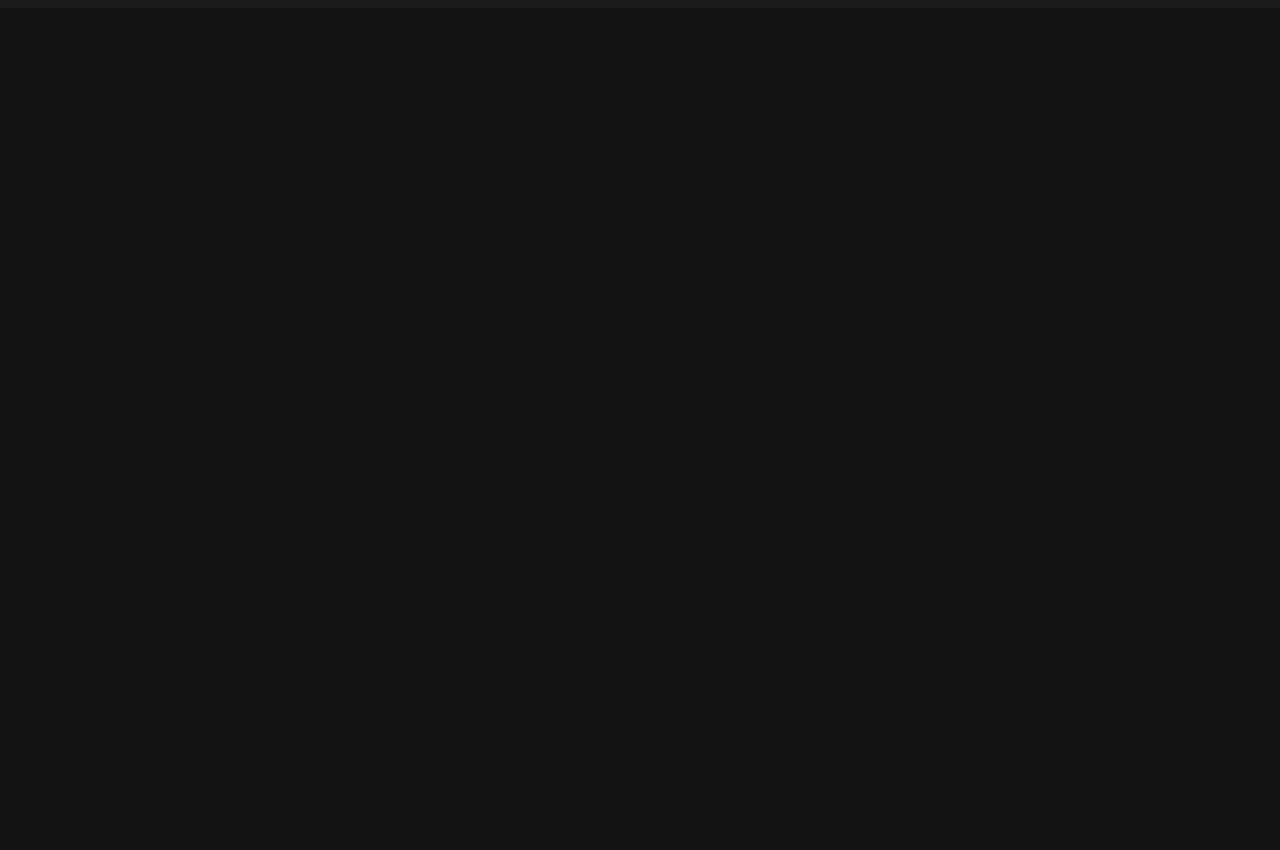
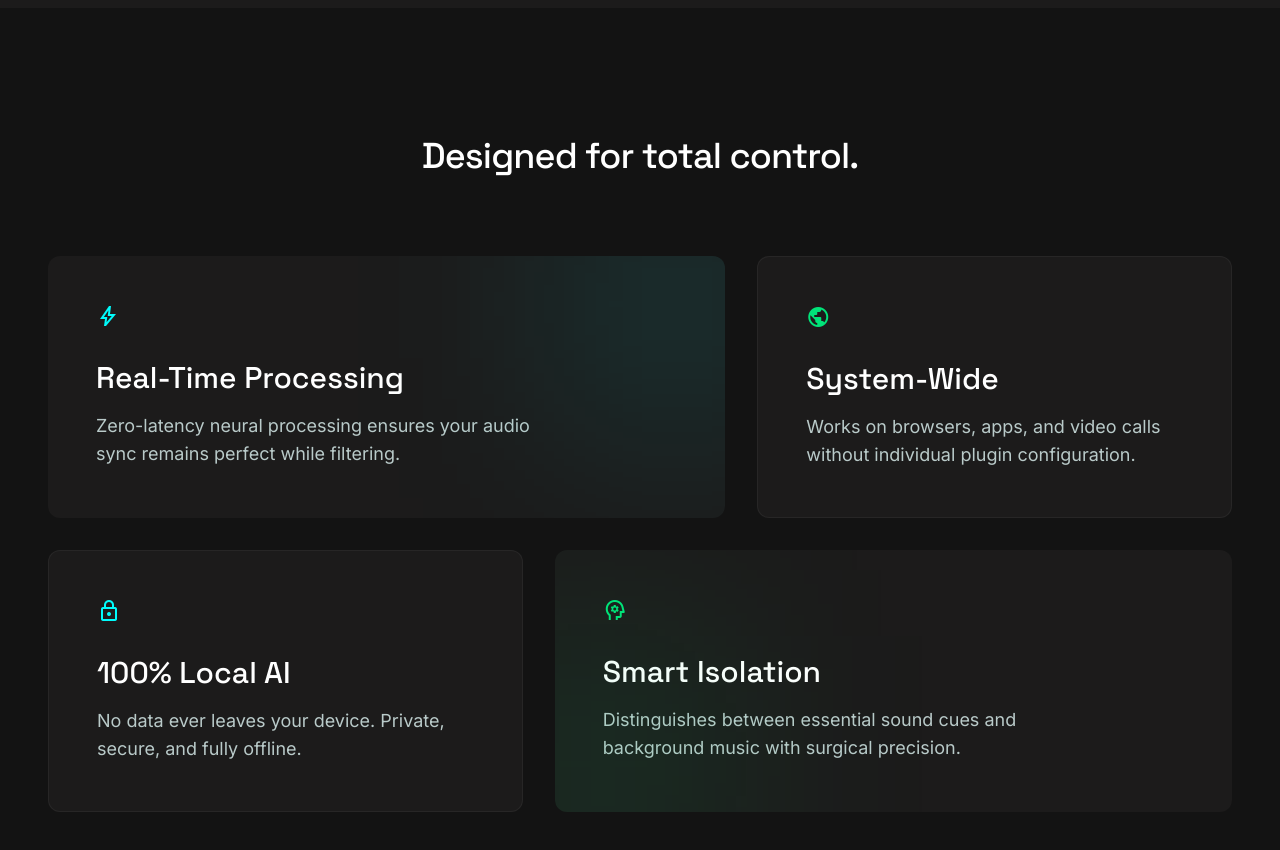
Before and after one commit to SafuGit/poise-web, a React (Vite) app: page / in a window 1280 px wide. Shown: the part 1180-2030 px from the top of the page. Before the commit the page ends 1188 px from the top, so only its background shows below. Built offline with nearby package versions, Linux system fonts and the light colour scheme.

Commit message:
Add Grid component to showcase features with responsive design

```diff
--- a/src/App.tsx
+++ b/src/App.tsx
@@ -1,6 +1,7 @@
 import Hero from './components/Hero';
 import Navbar from './components/Navbar';
 import Steps from './components/Steps';
+import Grid from './components/Grid';
 
 export default function App() {
   return (
@@ -9,6 +10,7 @@ export default function App() {
       <main>
         <Hero />
         <Steps />
+        <Grid />
       </main>
     </div>
   );
--- /dev/null
+++ b/src/components/Grid.tsx
@@ -0,0 +1,53 @@
+const Grid = () => {
+	return (
+		<section className="py-32 px-6 md:px-12" id="features">
+			<div className="max-w-360 mx-auto">
+				<h2 className="font-headline text-4xl text-white mb-20 text-center tracking-tight font-medium">
+					Designed for total control.
+				</h2>
+
+				<div className="grid grid-cols-1 md:grid-cols-12 gap-8">
+					{/* Feature 1: Real-Time Processing */}
+					<div className="md:col-span-7 bg-surface-container-low p-12 rounded-xl relative overflow-hidden group hover:bg-surface-container-high transition-colors duration-300">
+						<div className="absolute -right-20 -top-20 w-64 h-64 bg-primary-fixed/10 blur-[100px]"></div>
+						<span className="material-symbols-outlined text-primary-fixed text-4xl mb-8 block">bolt</span>
+						<h4 className="font-headline text-3xl text-white mb-4 font-medium">Real-Time Processing</h4>
+						<p className="text-on-surface-variant text-lg max-w-md">
+							Zero-latency neural processing ensures your audio sync remains perfect while filtering.
+						</p>
+					</div>
+
+					{/* Feature 2: System-Wide */}
+					<div className="md:col-span-5 bg-surface-container-low p-12 rounded-xl border border-white/5 relative group hover:bg-surface-container-high transition-colors duration-300">
+						<span className="material-symbols-outlined text-secondary-fixed-dim text-4xl mb-8 block">public</span>
+						<h4 className="font-headline text-3xl text-white mb-4 font-medium">System-Wide</h4>
+						<p className="text-on-surface-variant text-lg">
+							Works on browsers, apps, and video calls without individual plugin configuration.
+						</p>
+					</div>
+
+					{/* Feature 3: 100% Local AI */}
+					<div className="md:col-span-5 bg-surface-container-low p-12 rounded-xl border border-white/5 relative group hover:bg-surface-container-high transition-colors duration-300">
+						<span className="material-symbols-outlined text-primary-fixed text-4xl mb-8 block">lock</span>
+						<h4 className="font-headline text-3xl text-white mb-4 font-medium">100% Local AI</h4>
+						<p className="text-on-surface-variant text-lg">
+							No data ever leaves your device. Private, secure, and fully offline.
+						</p>
+					</div>
+
+					{/* Feature 4: Smart Isolation */}
+					<div className="md:col-span-7 bg-surface-container-low p-12 rounded-xl relative overflow-hidden group hover:bg-surface-container-high transition-colors duration-300">
+						<div className="absolute -left-20 -bottom-20 w-64 h-64 bg-secondary-fixed-dim/10 blur-[100px]"></div>
+						<span className="material-symbols-outlined text-secondary-fixed-dim text-4xl mb-8 block">psychology</span>
+						<h4 className="font-headline text-3xl text-white mb-4 font-medium">Smart Isolation</h4>
+						<p className="text-on-surface-variant text-lg max-w-md">
+							Distinguishes between essential sound cues and background music with surgical precision.
+						</p>
+					</div>
+				</div>
+			</div>
+		</section>
+	);
+};
+
+export default Grid;
```
